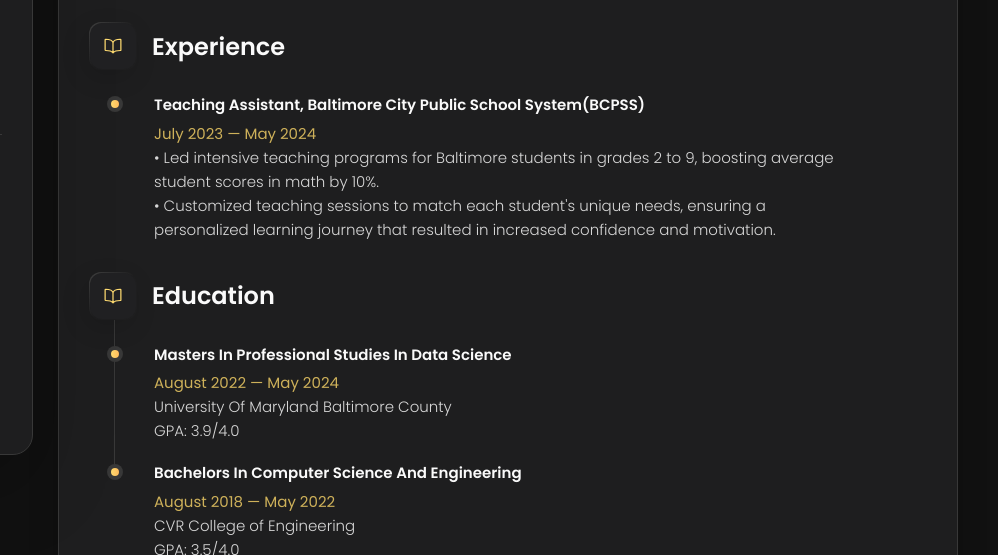
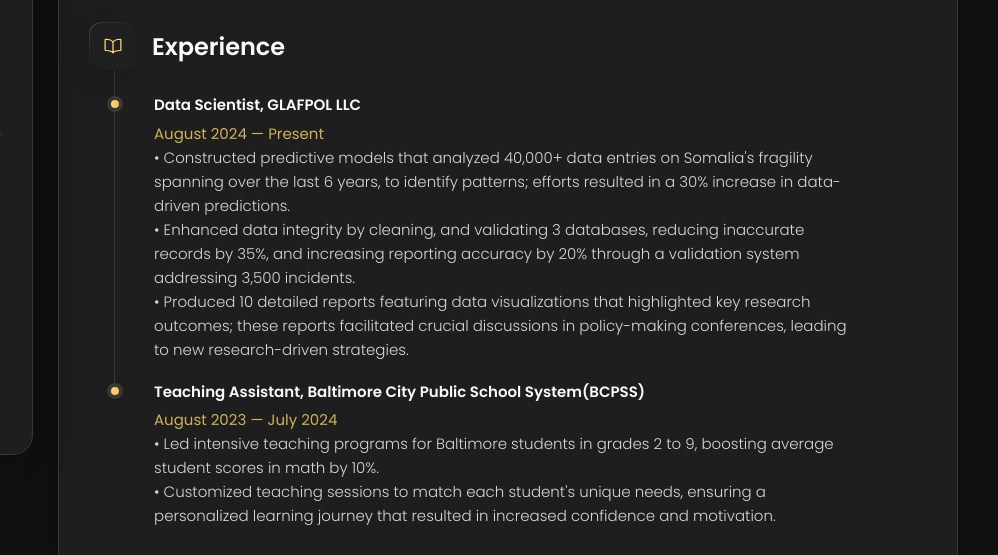
Before and after one commit to varun570/varun570.github.io, a plain HTML site: page index.html in a window 1280 px wide. Both pictures are taken after a click on the button "Resume". Shown: the part 239-794 px from the top of the page, 282-1280 px from the left. Drawn offline with nearby package versions, Linux system fonts and the light colour scheme.

Commit message:
Update index.html GLAFPOL LLC

```diff
--- a/index.html
+++ b/index.html
@@ -303,9 +303,23 @@
 
             <li class="timeline-item">
 
+              <h4 class="h4 timeline-item-title">Data Scientist, GLAFPOL LLC</h4>
+
+              <span>August 2024 — Present</span>
+
+              <p class="timeline-text">
+                •	Constructed predictive models that analyzed 40,000+ data entries on Somalia's fragility spanning over the last 6 years, to identify patterns; efforts resulted in a 30% increase in data-driven predictions.
+            <br>•	Enhanced data integrity by cleaning, and validating 3 databases, reducing inaccurate records by 35%, and increasing reporting accuracy by 20% through a validation system addressing 3,500 incidents.
+            <br>•	Produced 10 detailed reports featuring data visualizations that highlighted key research outcomes; these reports facilitated crucial discussions in policy-making conferences, leading to new research-driven strategies.
+
+              </p>
+            </li>
+
+            <li class="timeline-item">
+
               <h4 class="h4 timeline-item-title">Teaching Assistant, Baltimore City Public School System(BCPSS)</h4>
 
-              <span>July 2023 — May 2024</span>
+              <span>August 2023 — July 2024</span>
 
               <p class="timeline-text">
                 •	Led intensive teaching programs for Baltimore students in grades 2 to 9, boosting average student scores in math by 10%.
```
